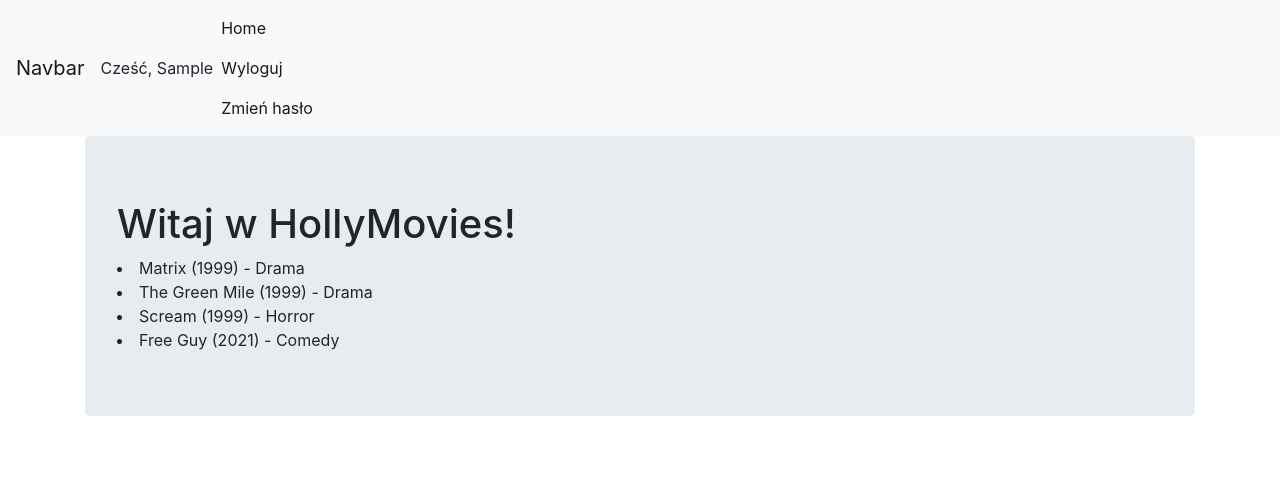
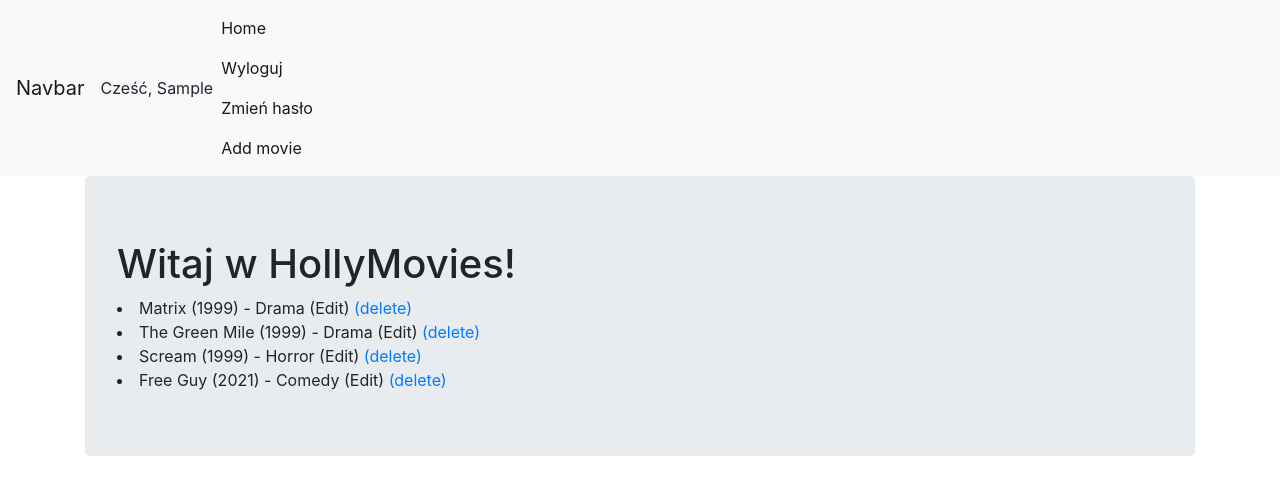
Before and after one commit to matsys2/DjangoProject, a Django app: page / in a window 1280 px wide. Shown: the top 495 px of the page. Run offline with Django 3.2, Linux system fonts and the light colour scheme; the visitor is signed in with stand-in values (Sample User, id 1); data comes from the database, SQL or seed files in the repository.

Commit message:
adding and fixing

```diff
--- a/hollymovies/urls.py
+++ b/hollymovies/urls.py
@@ -41,7 +41,7 @@ urlpatterns = [
     path('password_reset/', views.PasswordResetView.as_view(),
          name='password_reset'),
     path('passwrod_reset/done/', views.PasswordResetDoneView.as_view(),
-         name='password_restet_done'),
+         name='password_reset_done'),
 
     path('reset/<uidb64>/<token>/', views.PasswordResetConfirmView.as_view(),
          name='password_reset_confirm'),
--- a/viewer/templates/base.html
+++ b/viewer/templates/base.html
@@ -23,6 +23,7 @@
             </div>
         {% endif %}
 
+
         <div class="collapse navbar-collapse" id="navbarSupportedContent">
             <ul class="navbar-nav mr-auto">
                 <li class="nav-item active">
@@ -33,6 +34,7 @@
                     {% else %}
                         <a class="nav-link" href="{% url 'login' %}">Zaloguj</a>
                     {% endif %}
+                    <a class="nav-link" href="{% url 'movie_create' %}">Add movie</a>
                 </li>
             </ul>
         </div>
--- a/viewer/templates/movies.html
+++ b/viewer/templates/movies.html
@@ -9,6 +9,8 @@
     {% for movie in object_list %}
         <li>
         {{ movie.title }}  ({{ movie.released.year }}) - {{ movie.genre.name }}
+        (Edit)
+        <a href="{% url 'movie_delete' movie.id %}">(delete)</a>
         </li>
     {% endfor %}
 {% endblock %}
```
